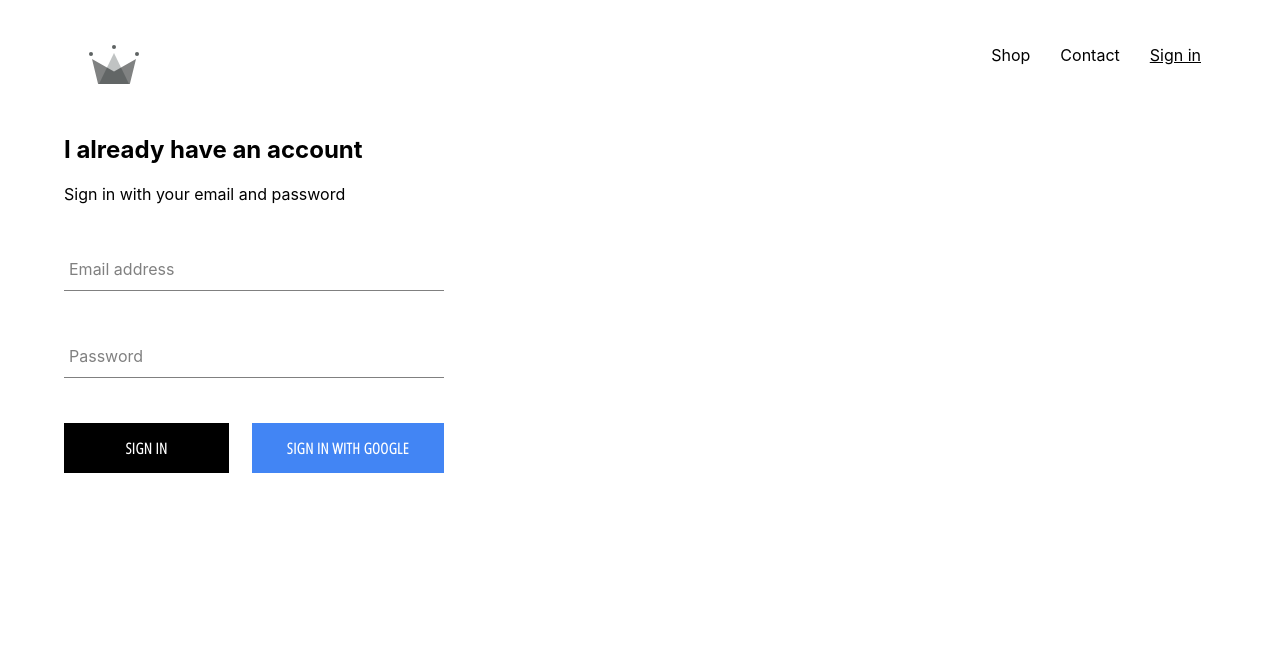
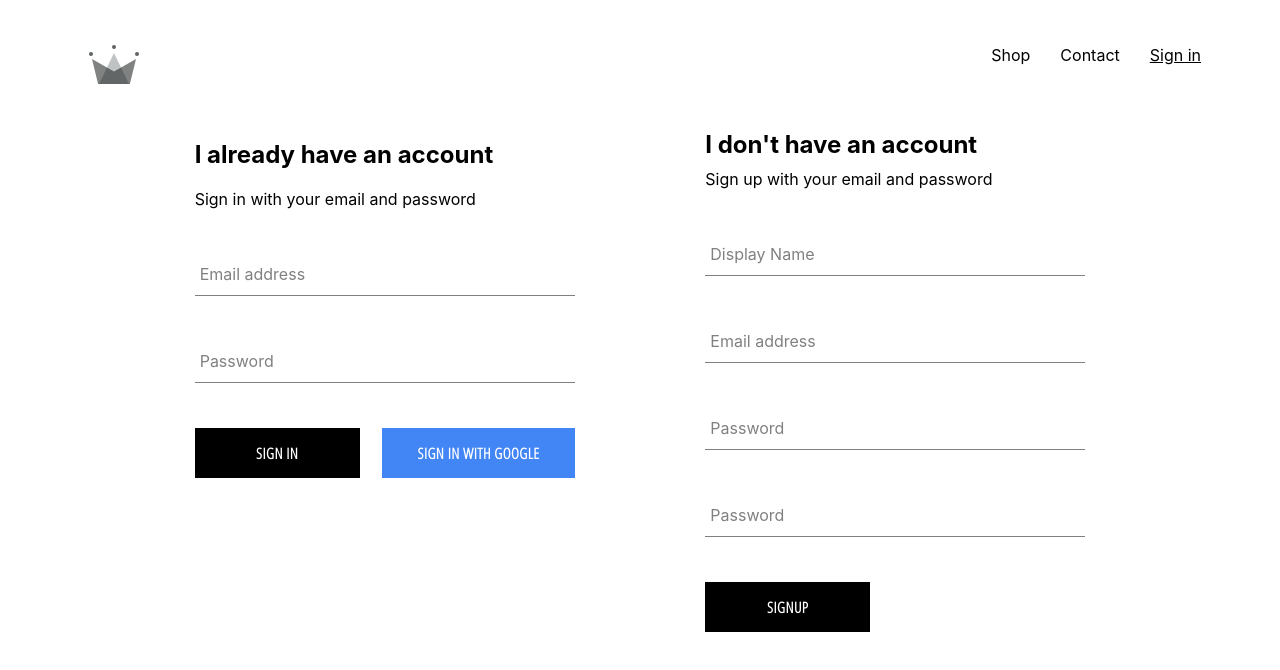
Before and after one commit to Nacen/crown-clothing, a React (Create React App) app: page /signin in a window 1280 px wide. Shown: the top 670 px of the page. Built offline with nearby package versions, Linux system fonts and the light colour scheme; no server answers.

Commit message:
implemented firebase utils, included ability to store authenticated users to our firestore database

```diff
--- a/src/App.js
+++ b/src/App.js
@@ -7,7 +7,7 @@
 import ShopPage from "./pages/shop/shop.component";
 import Header from "./components/header/header.component";
 import SignInAndSignup from "./pages/sign-in-and-sign-up/sign-in-and-sign-up.component";
-import { auth } from "./firebase/firebase.utils";
+import { auth, createUserProfileDocument } from "./firebase/firebase.utils";
 
 class App extends Component {
   constructor() {
@@ -15,27 +15,37 @@
 
     this.state = {
       currentUser: null
-    }
+    };
   }
 
   unsubscribeFromAuth = null;
 
   componentDidMount() {
-    this.unsubscribeFromAuth = auth.onAuthStateChanged(user => {
-      this.setState({ currentUser: user }, () => console.log(user));
-    })
+    this.unsubscribeFromAuth = auth.onAuthStateChanged(async userAuth => {
+      if (userAuth) {
+        const userRef = await createUserProfileDocument(userAuth);
+
+        userRef.onSnapshot(snapShot => {
+          this.setState({
+            currentUser: {
+              id: snapShot.id,
+              ...snapShot.data()
+            }
+          });
+        });
+      } else this.setState({ currentUser: userAuth });
+    });
   }
 
   componentWillUnmount() {
     this.unsubscribeFromAuth();
   }
 
-
   render() {
     const { currentUser } = this.state;
     return (
       <div>
-        <Header currentUser={currentUser}/>
+        <Header currentUser={currentUser} />
         <Switch>
           <Route exact path="/" component={HomePage} />
           <Route exact path="/shop" component={ShopPage} />
--- a/src/components/form-input/form-input.component.jsx
+++ b/src/components/form-input/form-input.component.jsx
@@ -5,7 +5,7 @@
 const FormInput = ({ handleChange, label, ...otherProps }) => {
   return (
     <div className="group">
-      <input required={otherProps.required} name={otherProps.name} className="form-input" onChange={handleChange} />
+      <input type={otherProps.type} required={otherProps.required} name={otherProps.name} className="form-input" onChange={handleChange} />
       {label ? (
         <label
           className={`${otherProps.value.length ? "shrink" : ""} form-input-label`}
--- /dev/null
+++ b/src/components/sign-up/sign-up.component.jsx
@@ -0,0 +1,102 @@
+import React, { Component } from "react";
+
+import FormInput from "../form-input/form-input.component";
+import CustomButton from "../custom-button/custom-button.component";
+
+import { auth, createUserProfileDocument } from "../../firebase/firebase.utils";
+
+import "./sign-up.styles.scss";
+
+class Signup extends Component {
+  constructor(props) {
+    super(props);
+
+    this.state = {
+      displayName: "",
+      email: "",
+      password: "",
+      confirmPassword: ""
+    };
+  }
+
+  clearForm = () =>
+    this.setState({
+      displayName: "",
+      email: "",
+      password: "",
+      confirmPassword: ""
+    });
+
+  handleSubmit = async evt => {
+    evt.preventDefault();
+
+    const { displayName, email, password, confirmPassword } = this.state;
+
+    if (password !== confirmPassword) {
+      alert("password don't match.");
+      return;
+    }
+    try {
+      const { user } = await auth.createUserWithEmailAndPassword(
+        email,
+        password
+      );
+      await createUserProfileDocument(user, { displayName });
+
+      this.clearForm();
+    } catch (error) {
+      console.log(error);
+    }
+  };
+
+  handleChange = evt => {
+    this.setState({ [evt.target.name]: evt.target.value });
+  };
+
+  render() {
+    const { displayName, email, password, confirmPassword } = this.state;
+    return (
+      <div className="sign-up">
+        <h2 className="title">I don't have an account</h2>
+        <span>Sign up with your email and password</span>
+        <form onSubmit={this.handleSubmit} className="sign-up-form">
+          <FormInput
+            name="displayName"
+            type="text"
+            value={displayName}
+            label="Display Name"
+            handleChange={this.handleChange}
+            required
+          />
+          <FormInput
+            name="email"
+            type="email"
+            value={email}
+            label="Email address"
+            handleChange={this.handleChange}
+            required
+          />
+          <FormInput
+            name="password"
+            type="password"
+            value={password}
+            label="Password"
+            handleChange={this.handleChange}
+            required
+          />
+          <FormInput
+            name="confirmPassword"
+            type="password"
+            value={confirmPassword}
+            label="Password"
+            handleChange={this.handleChange}
+            required
+          />
+          <CustomButton type="submit">Signup</CustomButton>
+        </form>
+      </div>
+    );
+  }
+}
+
+export default Signup;
--- /dev/null
+++ b/src/components/sign-up/sign-up.styles.scss
@@ -0,0 +1,13 @@
+.sign-up {
+  width: 380px;
+  display: flex;
+  flex-direction: column;
+
+  .title {
+    margin: 10px 0;
+  }
+  .buttons {
+    display: flex;
+    justify-content: space-between;
+  }
+}
--- a/src/firebase/firebase.utils.js
+++ b/src/firebase/firebase.utils.js
@@ -13,11 +13,38 @@
   measurementId: "G-NJ6YYD3T95"
 };
 
+export const createUserProfileDocument = async (userAuth, additionalData) => {
+  if (!userAuth) return;
+  const userRef = firestore.doc(`users/${userAuth.uid}`);
+
+  const snapshot = await userRef.get();
+  console.log(snapshot);
+
+
+  // if there is no user data in our database create one
+  if (!snapshot.exists) {
+    const { displayName, email } = userAuth;
+    const createdAt = new Date();
+
+    try {
+      await userRef.set({
+        displayName,
+        email,
+        createdAt,
+        ...additionalData
+      });
+    } catch (error) {
+      console.log("error creating user", error.message);
+    }
+  }
+  return userRef;
+};
+
 firebase.initializeApp(config);
 
 export const auth = firebase.auth();
 export const firestore = firebase.firestore();
 
 const provider = new firebase.auth.GoogleAuthProvider();
-provider.setCustomParameters({ prompt: 'select_account'})
+provider.setCustomParameters({ prompt: "select_account" });
 export const signInWithGoogle = () => auth.signInWithPopup(provider);
--- a/src/pages/sign-in-and-sign-up/sign-in-and-sign-up.component.jsx
+++ b/src/pages/sign-in-and-sign-up/sign-in-and-sign-up.component.jsx
@@ -2,11 +2,13 @@
 
 import './sign-in-and-sign-up.styles.scss';
 import SignIn from '../../components/sign-in/sign-in.component';
+import Signup from '../../components/sign-up/sign-up.component';
 
 const SignInAndSignup = () => {
   return (
     <div className="sign-in-and-sign-up">
       <SignIn />
+      <Signup />
     </div>
   )
 }
--- a/src/pages/sign-in-and-sign-up/sign-in-and-sign-up.styles.scss
+++ b/src/pages/sign-in-and-sign-up/sign-in-and-sign-up.styles.scss
@@ -0,0 +1,6 @@
+.sign-in-and-sign-up {
+  width: 100%;
+  display: flex;
+  justify-content: space-evenly;
+  margin: 30px 0;
+}
```
